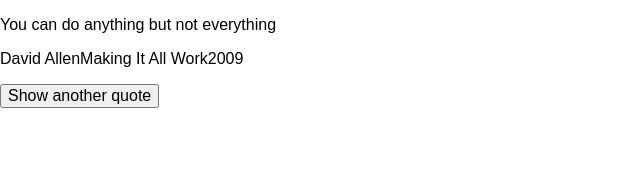
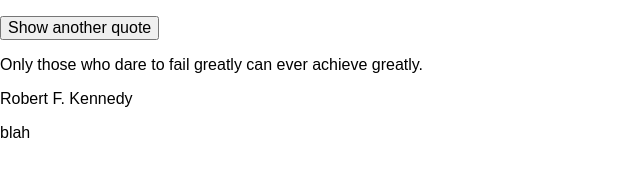
Before and after one commit to kevcoder/Quote-Generator, a plain HTML site: page index.html in a window 1280 px wide. Shown: the whole page, without its empty margins (0-640 px from the left). Drawn offline with Linux system fonts and the light colour scheme.

Commit message:
js functionality updated

```diff
--- a/index.html
+++ b/index.html
@@ -9,8 +9,8 @@
 <body>
   <div class="container">
     <div id="quoteBox">
-      <p class="quote">You can do anything but not everything</p>
-      <p class="source">David Allen<span class="citation">Making It All Work</span><span class="year">2009</span></p>
+      <p class="quote"></p>
+      <p class="source"><span class="citation"></span><span class="year"></span></p>
     </div>
     <button id="loadQuote">Show another quote</button>
   </div>
--- a/js/app.js
+++ b/js/app.js
@@ -1,9 +1,6 @@
-// event listener to respond to "Show another quote" button clicks
-// when user clicks anywhere on the button, the "printQuote" function is called
 
-//document.getElementById('loadQuote').addEventListener("click", printQuote, false);
 
-//Create a list of objects which contains, 3 properties quote, source, citation which we will than place in an array with the rest of the objects and chose one randomly
+// Create a list of objects which contains, 3 properties quote, source, citation which we will than place in an array with the rest of the objects and chose one randomly
 var markTwain = {
 		quote: "Don't go around saying the world owes you a living. The world owes you nothing. It was here first.",
 		source: 'Mark Twain',
@@ -36,24 +33,36 @@ var janeGoodall = {
 }
 
  //Create Array named quotes which will hold all our objects
-var quotes = [markTwain, robertKennedy, proverbs1728, unknown, janeGoodall];
+var quotes = [
+	markTwain,
+	robertKennedy,
+	proverbs1728,
+	unknown,
+	janeGoodall
+
+	];
 
 
 //Create a function called getRandomQuote that selects random quote object from the quotes array and returns the random quote object selected
 var getRandomQuote = function() {
 	var randomQuote = Math.floor(Math.random() * quotes.length);
 	var quoteSelected = quotes[randomQuote];
-
 	return quoteSelected;
 }
 
+
+
+
 //Create a function called PrintQuote that calls getRandomQuote and stores it in a variable
 var printQuote = function(){
+	var selectedQuote = getRandomQuote();
+	return document.write("<p>" + selectedQuote.quote + "</p>" +
+	 											"<p> " + selectedQuote.source + "</p>" +
+	 											"<p>" + selectedQuote.citation+ "</p>" );
+}
 
-//not working have to already return the object with its properties separated at this point to store in this variable
-	var selectedQuote = getRandomQuote();
-	console.log("<p> " + printQuote().quote + " </p>");
-	console.log( printQuote().source);
-	console.log( printQuote().citation);
-	return selectedQuote;
-}
+// event listener to respond to "Show another quote" button clicks
+// when user clicks anywhere on the button, the "printQuote" function is called
+document.getElementById('loadQuote').addEventListener("click", printQuote, false);
+
+printQuote();
--- /dev/null
+++ b/js/test.js
@@ -0,0 +1 @@
+var nums = [];
```
